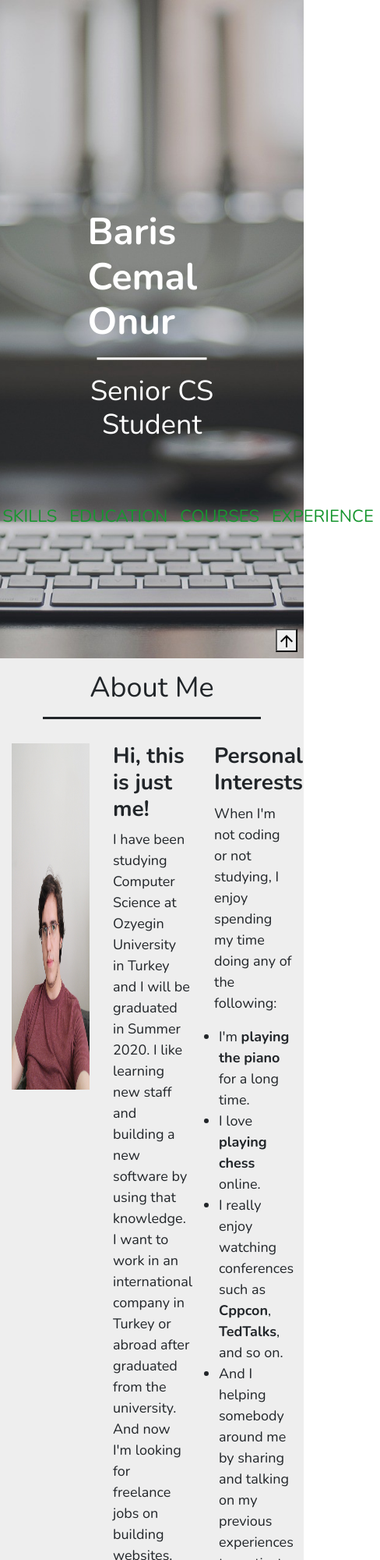
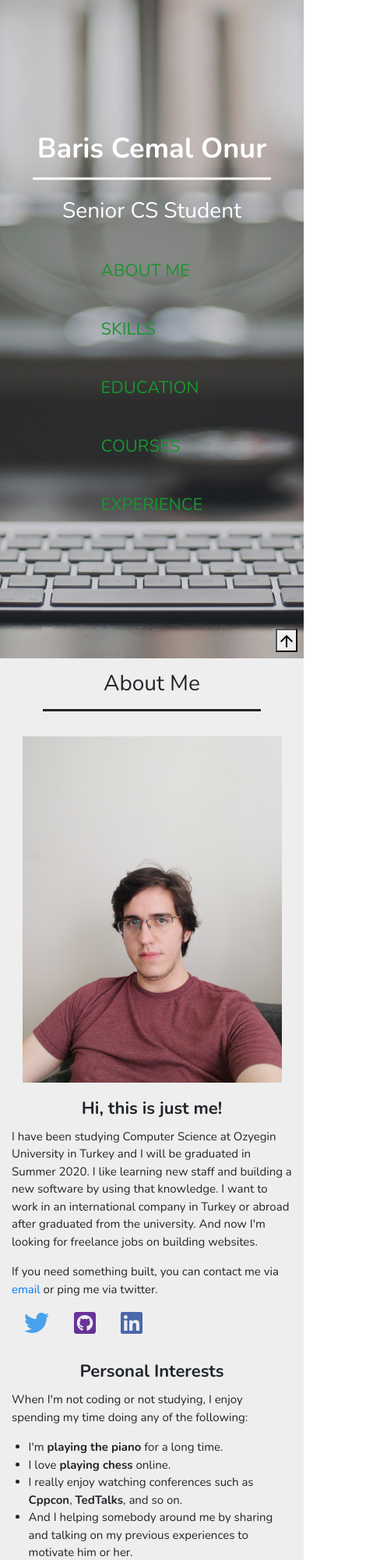
Before and after one commit to barisconur/barisconur.github.io, a React app: page / in a window 390 px wide. Shown: the top 2000 px of the page at 78% size, 488 px wide, since content can reach past the window. Built offline with nearby package versions, Linux system fonts and the light colour scheme.

Commit message:
make responsive

```diff
--- a/src/js/Components/AboutMe.js
+++ b/src/js/Components/AboutMe.js
@@ -14,11 +14,11 @@ export default function AboutMe() {
 
             <div className="container">
                 <div className="row">
-                    <div id="profile-image-panel" className="col-4">
+                    <div id="profile-image-panel" className="col-xs-12 col-md-4">
                         <img src={require('../../images/profile-photo.jpg')} className="img-fluid" alt="profile"/>
                     </div>
 
-                    <div id="summary-panel" className="col-4">
+                    <div id="summary-panel" className="col-xs-12 col-md-4">
                         <h4 className="category-title">{about.title}</h4>
                         <p className="category-text">{about.summary}</p>
                         <p className="category-text">If you need something built, you can contact me via {<a href={"#Contact"}>email</a>} or ping me via twitter.
@@ -26,7 +26,7 @@ export default function AboutMe() {
                         <div id="social-media-panel"><SocialFollow/></div>
                     </div>
 
-                    <div id="interest-panel" className="col-4">
+                    <div id="interest-panel" className="col-xs-12 col-md-4">
                         <h4 className="category-title">{about.title2}</h4>
                         <p className="category-text">{about.title2Description}</p>
                         <div className="interest-list">
--- a/src/js/Components/Skills.js
+++ b/src/js/Components/Skills.js
@@ -19,9 +19,9 @@ export default function Skills() {
 
 				<div className="container">
 					<div className="row">
-						<div className="col-2"/>
+						<div className="col-1 col-md-2"/>
 						{ displayColumns() }
-						<div className="col-2"/>
+						<div className="col-1 col-md-2"/>
 					</div>
 				</div>
 				<ul id="logos-panel" className="nav justify-content-center">
--- a/src/js/HomePage.scss
+++ b/src/js/HomePage.scss
@@ -25,7 +25,7 @@
 }
 
 .category-title {
-  font-size: $middle-font-size;
+  font-size: $medium-font-size;
   font-weight: 700;
   padding-bottom: 1%;
 }
@@ -247,11 +247,12 @@ a:hover {
         margin-bottom: 20px;
 
         #location {
-          margin: auto;
+          margin-top: 7.5px;
           line-height: 32px;
           vertical-align: middle;
           padding-left: 5px;
           padding-top: 3.5%;
+          justify-content: center;
         }
       }
       .category-title {
@@ -263,3 +264,100 @@ a:hover {
     }
   }
 }
+@media (min-width: 320px) and (max-width: 767px) {
+  .title-text {
+    font-size: $medium-font-size;
+  }
+
+  .category-title {
+    text-align: center;
+    font-size: $ideal-font-size;
+  }
+
+  .category-text {
+    font-size: $extra-small-font-size;
+  }
+
+  .social {
+    padding-bottom: 10px;
+  }
+
+  .container {
+    display: grid;
+
+    grid-template-rows: 1fr;
+    grid-template-columns: auto;
+    grid-auto-flow: row;
+  }
+
+  #home-page-container {
+    #header {
+      top: 27.5%;
+      width: 100%;
+      #main-header {
+        text-align: center;
+        #main-header-text {
+          font-size: $large-font-size;
+        }
+      }
+      #header-line {
+        margin-left: 7.5%;
+        border-top: 3px solid white;
+      }
+      #secondary-header {
+        #secondary-header-text {
+          font-size: $medium-font-size;
+        }
+      }
+    }
+
+    #links {
+      top: 37.5%;
+      height: initial;
+      ul {
+        display: grid;
+      }
+    }
+  }
+
+  #about-me-container {
+    #profile-image-panel {
+      text-align: center;
+      display: block;
+      padding-bottom: 20px;
+    }
+    #summary-panel {
+      padding-bottom: 20px;
+    }
+  }
+}
+
+@media (min-width: 768px) and (max-width: 1024px) {
+  .title-text {
+    font-size: $medium-font-size;
+  }
+
+  .category-title {
+    text-align: center;
+    font-size: $ideal-font-size;
+  }
+
+  .category-text {
+    font-size: $extra-small-font-size;
+  }
+
+  #home-page-container {
+    #header {
+      #main-header {
+        #main-header-text {
+          font-size: $large-font-size;
+        }
+      }
+      #secondary-header {
+        #secondary-header-text {
+          font-size: $medium-font-size;
+        }
+      }
+    }
+  }
+}
--- a/src/sass/variables.scss
+++ b/src/sass/variables.scss
@@ -1,6 +1,6 @@
 $extra-large-font-size: 48px;
 $large-font-size: 36px;
-$middle-font-size: 28px;
+$medium-font-size: 28px;
 $ideal-font-size: 22px;
 $small-font-size: 18px;
 $extra-small-font-size: 15px;
```
